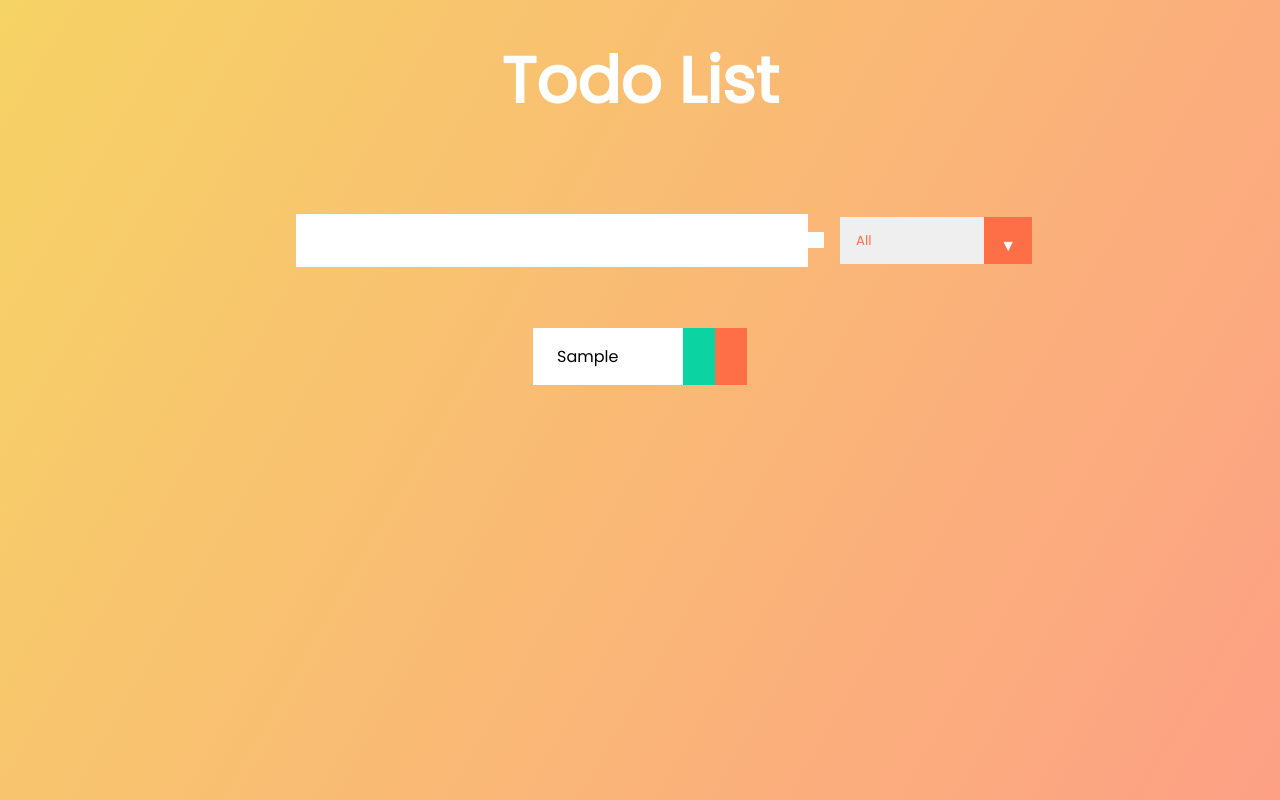
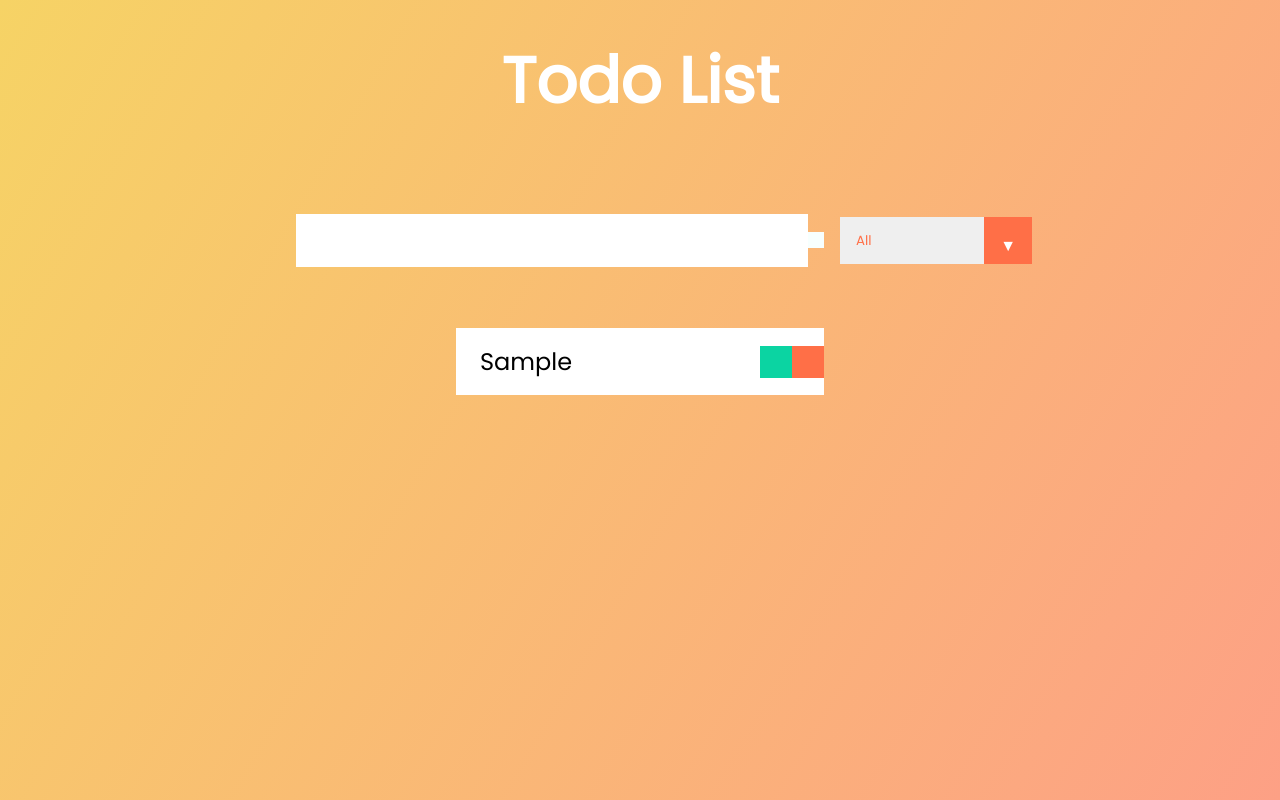
Before and after one commit to maxHGR/react-to-do-list, a React (Create React App) app: page / in a window 1280 px wide. Both pictures are taken after typing "Sample" into the empty fields and a click on the button 816 px from the left and 240 px from the top of the page. Built offline with nearby package versions, Linux system fonts and the light colour scheme; some icons are missing.

Commit message:
1 file modified

```diff
--- a/src/components/Todo.js
+++ b/src/components/Todo.js
@@ -20,7 +20,9 @@ const Todo = ({ text, todo, todos, setTodos }) => {
   };
 
   return (
-    <div className="todo-item-container">
+    <div
+      className={`todo ${todo.completed ? 'completed' : ''}`}
+    >
       <li className="todo-item">{text}</li>
       <button  onClick={completeHandler}className="complete-btn">
         <i className="fas fa-check"></i>
```
